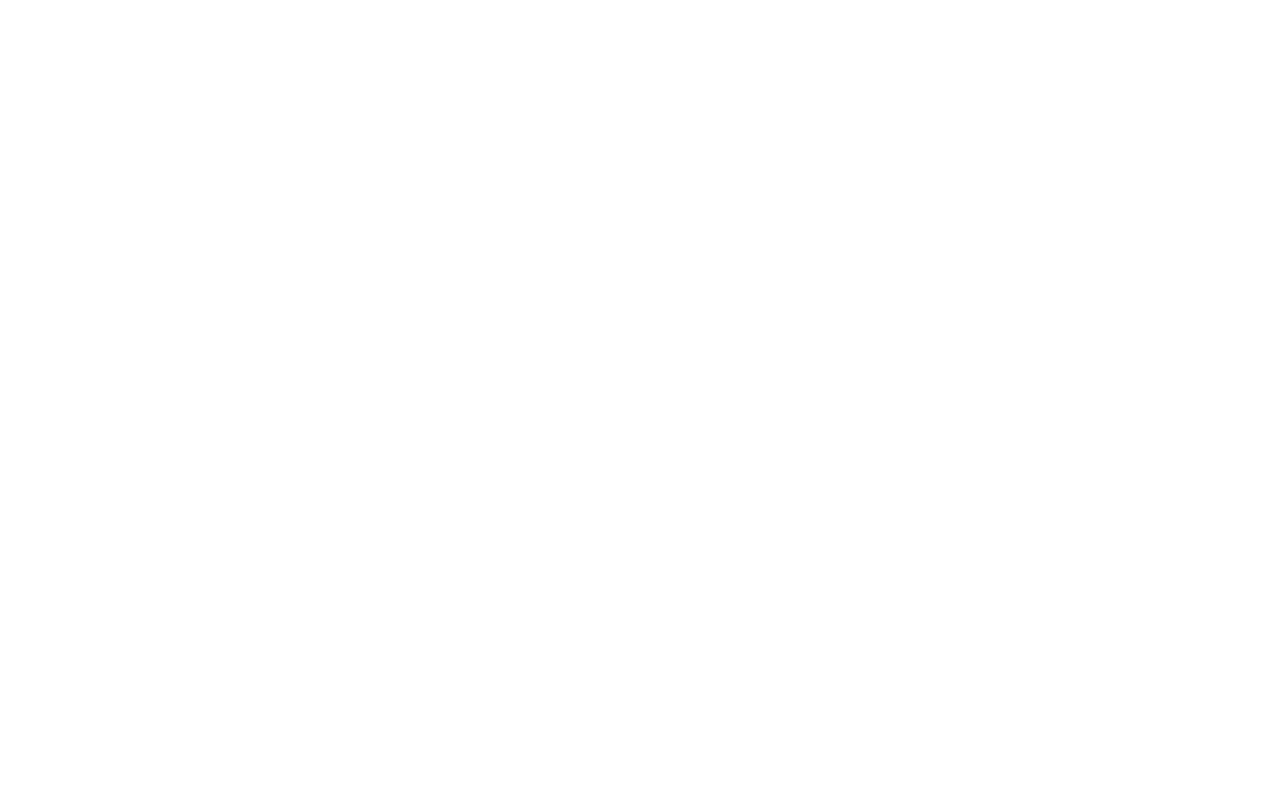
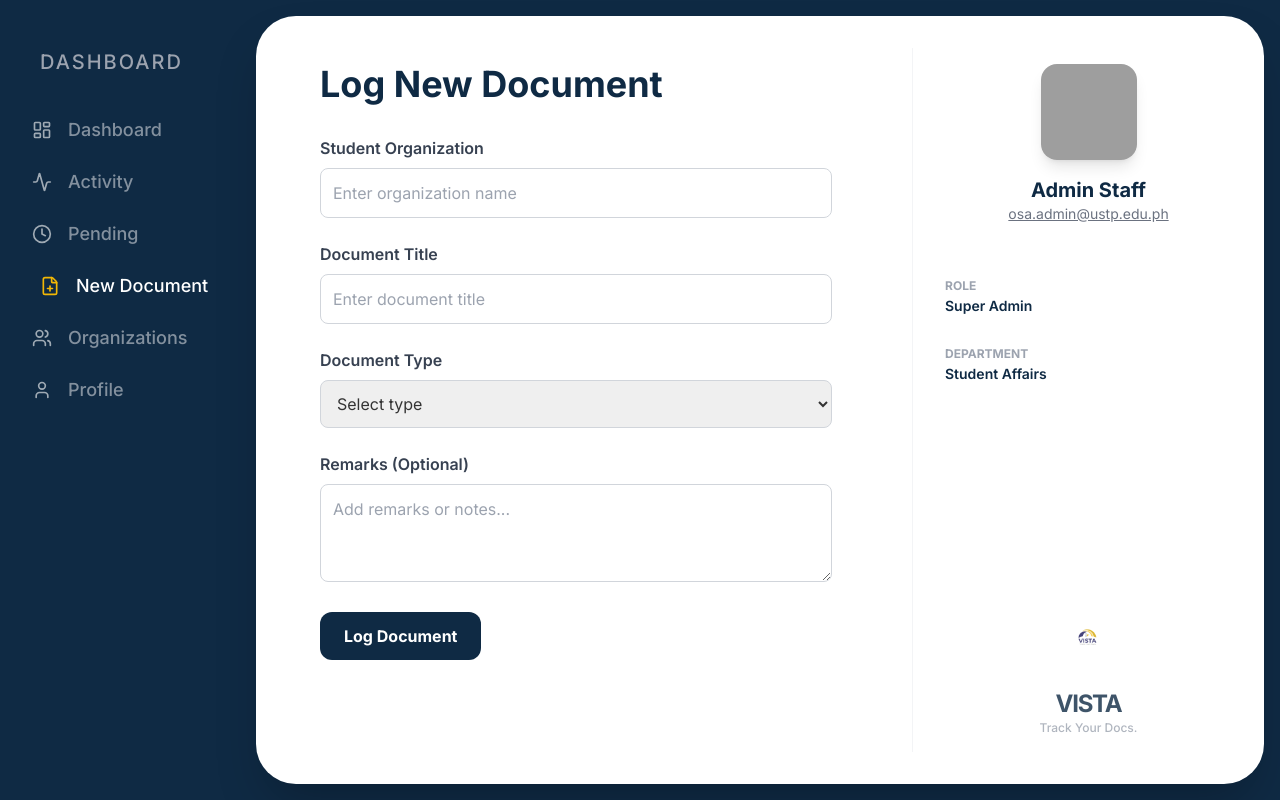
Before and after one commit to Purple-House-ni-JD/hackathon, a React (Vite) app in the folder hack-frontend/: page /docs in a window 1280 px wide. Before the commit this address had no page. Built offline with nearby package versions, Linux system fonts and the light colour scheme; grey boxes are pictures that could not be loaded.

Commit message:
added docs management

```diff
--- a/hack-frontend/src/App.tsx
+++ b/hack-frontend/src/App.tsx
@@ -2,6 +2,7 @@
 import Login from "./pages/admin/AdminLogin";
 import AdminDashboard from "./pages/admin/AdminDashboard"; // Import the new file
 import ActivityPage from "./pages/admin/ActivityPage";
+import ManageDocs from "./pages/admin/ManageDocs";
 
 function App() {
   return (
@@ -13,6 +14,7 @@
         {/* Route 2: The Dashboard */}
         <Route path="/dashboard" element={<AdminDashboard />} />
         <Route path="/activity" element={<ActivityPage />} />
+        <Route path="/docs" element={<ManageDocs />} />
       </Routes>
     </Router>
   );
--- a/hack-frontend/src/pages/admin/ActivityPage.tsx
+++ b/hack-frontend/src/pages/admin/ActivityPage.tsx
@@ -69,7 +69,11 @@
             onClick={() => navigate("/activity")}
           />
           <NavItem icon={<Clock size={20} />} label="Pending" />
-          <NavItem icon={<FilePlus size={20} />} label="New Document" />
+          <NavItem
+            icon={<FilePlus size={20} />}
+            label="New Document"
+            onClick={() => navigate("/docs")}
+          />
           <NavItem icon={<Users size={20} />} label="Organizations" />
           <NavItem icon={<User size={20} />} label="Profile" />
         </nav>
--- a/hack-frontend/src/pages/admin/AdminDashboard.tsx
+++ b/hack-frontend/src/pages/admin/AdminDashboard.tsx
@@ -85,7 +85,10 @@
           <NavItem
             icon={<FilePlus size={20} />}
             label="New Document"
-            onClick={() => setIsSidebarOpen(false)}
+            onClick={() => {
+              setIsSidebarOpen(false);
+              navigate("/docs");
+            }}
           />
           <NavItem
             icon={<Users size={20} />}
--- a/hack-frontend/src/pages/admin/ManageDocs.tsx
+++ b/hack-frontend/src/pages/admin/ManageDocs.tsx
@@ -0,0 +1,230 @@
+// ManageDocs.tsx
+import React, { useState } from "react";
+import { useNavigate } from "react-router-dom";
+import {
+  LayoutDashboard,
+  Activity,
+  Clock,
+  FilePlus,
+  Users,
+  User,
+} from "lucide-react";
+
+const ManageDocs = () => {
+  const navigate = useNavigate();
+
+  // Form state
+  const [orgName, setOrgName] = useState("");
+  const [docTitle, setDocTitle] = useState("");
+  const [docType, setDocType] = useState("");
+  const [remarks, setRemarks] = useState("");
+
+  const handleSubmit = (e: React.FormEvent) => {
+    e.preventDefault();
+    // TODO: Replace with API call or state update
+    console.log({ orgName, docTitle, docType, remarks });
+    alert("New document logged successfully!");
+    // Navigate to activity or dashboard after submission
+    navigate("/activity");
+  };
+
+  return (
+    <div className="flex h-screen bg-ustp-navy text-white overflow-hidden font-sans">
+      {/* LEFT NAVIGATION */}
+      <aside className="w-64 flex flex-col pt-12 pl-8 pb-8 space-y-10">
+        <h2 className="text-xl font-medium text-gray-400 uppercase tracking-widest pl-2">
+          Dashboard
+        </h2>
+        <nav className="flex flex-col space-y-6">
+          <NavItem
+            icon={<LayoutDashboard size={20} />}
+            label="Dashboard"
+            onClick={() => navigate("/dashboard")}
+          />
+          <NavItem
+            icon={<Activity size={20} />}
+            label="Activity"
+            onClick={() => navigate("/activity")}
+          />
+          <NavItem icon={<Clock size={20} />} label="Pending" />
+          <NavItem icon={<FilePlus size={20} />} label="New Document" active />
+          <NavItem icon={<Users size={20} />} label="Organizations" />
+          <NavItem icon={<User size={20} />} label="Profile" />
+        </nav>
+      </aside>
+
+      {/* MAIN CONTENT */}
+      <main className="flex-1 bg-white text-neutral-dark rounded-[2.5rem] my-4 mr-4 p-8 shadow-2xl flex overflow-hidden relative">
+        <div className="flex-1 px-8 pt-4 overflow-y-auto scrollbar-hide">
+          <h1 className="text-4xl font-bold text-ustp-navy mb-8">
+            Log New Document
+          </h1>
+
+          <form onSubmit={handleSubmit} className="space-y-6 max-w-lg">
+            {/* Organization Name */}
+            <div>
+              <label className="block text-gray-700 font-semibold mb-2">
+                Student Organization
+              </label>
+              <input
+                type="text"
+                value={orgName}
+                onChange={(e) => setOrgName(e.target.value)}
+                placeholder="Enter organization name"
+                className="w-full p-3 border border-gray-300 rounded-lg focus:outline-none focus:ring-2 focus:ring-ustp-navy"
+                required
+              />
+            </div>
+
+            {/* Document Title */}
+            <div>
+              <label className="block text-gray-700 font-semibold mb-2">
+                Document Title
+              </label>
+              <input
+                type="text"
+                value={docTitle}
+                onChange={(e) => setDocTitle(e.target.value)}
+                placeholder="Enter document title"
+                className="w-full p-3 border border-gray-300 rounded-lg focus:outline-none focus:ring-2 focus:ring-ustp-navy"
+                required
+              />
+            </div>
+
+            {/* Document Type */}
+            <div>
+              <label className="block text-gray-700 font-semibold mb-2">
+                Document Type
+              </label>
+              <select
+                value={docType}
+                onChange={(e) => setDocType(e.target.value)}
+                className="w-full p-3 border border-gray-300 rounded-lg focus:outline-none focus:ring-2 focus:ring-ustp-navy"
+                required
+              >
+                <option value="">Select type</option>
+                <option value="Event Proposal">Event Proposal</option>
+                <option value="Fund Request">Fund Request</option>
+                <option value="Meeting Request">Meeting Request</option>
+                <option value="Other">Other</option>
+              </select>
+            </div>
+
+            {/* Remarks */}
+            <div>
+              <label className="block text-gray-700 font-semibold mb-2">
+                Remarks (Optional)
+              </label>
+              <textarea
+                value={remarks}
+                onChange={(e) => setRemarks(e.target.value)}
+                placeholder="Add remarks or notes..."
+                className="w-full p-3 border border-gray-300 rounded-lg focus:outline-none focus:ring-2 focus:ring-ustp-navy"
+                rows={3}
+              />
+            </div>
+
+            {/* Submit Button */}
+            <button
+              type="submit"
+              className="bg-ustp-navy hover:bg-ustp-gold text-white font-bold py-3 px-6 rounded-xl transition-colors"
+            >
+              Log Document
+            </button>
+          </form>
+        </div>
+
+        {/* RIGHT PANEL: Profile & Logo */}
+        <div className="w-80 border-l border-gray-100 pl-8 pt-4 flex flex-col">
+          <div className="flex flex-col items-center mb-12">
+            <div className="relative mb-4">
+              <img
+                src="https://images.unsplash.com/photo-1494790108377-be9c29b29330?ixlib=rb-1.2.1&auto=format&fit=crop&w=128&q=80"
+                alt="Profile"
+                className="w-24 h-24 rounded-2xl object-cover shadow-lg"
+              />
+            </div>
+            <h3 className="text-xl font-bold text-ustp-navy">Admin Staff</h3>
+            <p className="text-gray-500 text-sm underline cursor-pointer hover:text-ustp-gold">
+              osa.admin@ustp.edu.ph
+            </p>
+          </div>
+
+          <div className="space-y-6 flex-1">
+            <div>
+              <label className="text-xs font-bold text-gray-400 uppercase">
+                Role
+              </label>
+              <p className="text-sm font-semibold text-ustp-navy">
+                Super Admin
+              </p>
+            </div>
+            <div>
+              <label className="text-xs font-bold text-gray-400 uppercase">
+                Department
+              </label>
+              <p className="text-sm font-semibold text-ustp-navy">
+                Student Affairs
+              </p>
+            </div>
+          </div>
+
+          <div className="mt-auto flex flex-col items-center opacity-80 pb-4">
+            <div className="w-20 h-20 mb-2">
+              <img
+                src="/vistalogo.png"
+                alt="VISTA"
+                className="w-full h-full object-contain"
+              />
+            </div>
+            <h2 className="text-2xl font-black text-ustp-navy tracking-tighter">
+              VISTA
+            </h2>
+            <p className="text-xs text-gray-400 font-medium">
+              Track Your Docs.
+            </p>
+          </div>
+        </div>
+      </main>
+    </div>
+  );
+};
+
+// --- Helper Component ---
+const NavItem = ({
+  icon,
+  label,
+  active = false,
+  onClick,
+}: {
+  icon: React.ReactNode;
+  label: string;
+  active?: boolean;
+  onClick?: () => void;
+}) => (
+  <div
+    onClick={onClick}
+    className={`flex items-center gap-4 cursor-pointer group transition-all duration-200 ${
+      active
+        ? "opacity-100 translate-x-2"
+        : "opacity-60 hover:opacity-100 hover:translate-x-1"
+    }`}
+  >
+    <div
+      className={`${
+        active ? "text-ustp-gold" : "text-white group-hover:text-ustp-gold"
+      }`}
+    >
+      {icon}
+    </div>
+    <span
+      className={`text-lg font-medium ${
+        active ? "text-white" : "text-gray-300 group-hover:text-white"
+      }`}
+    >
+      {label}
+    </span>
+  </div>
+);
+
+export default ManageDocs;
```
